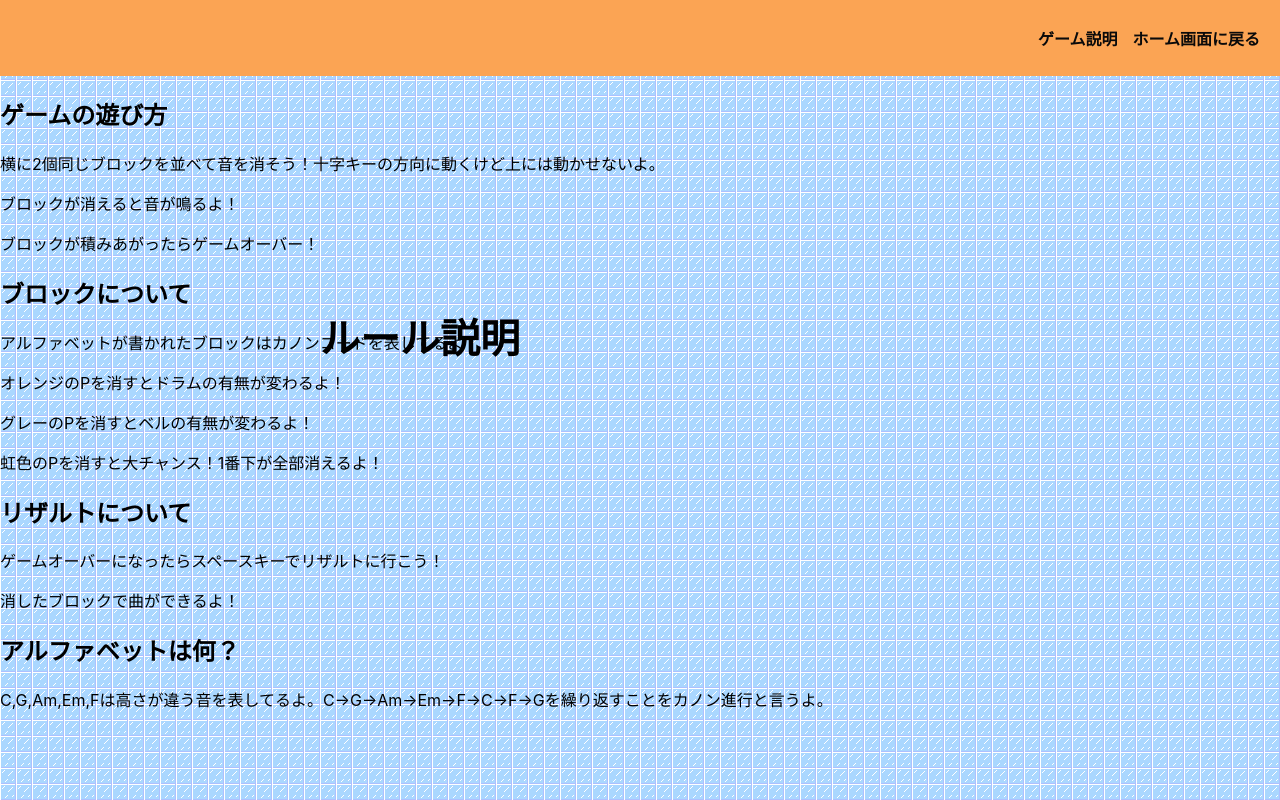
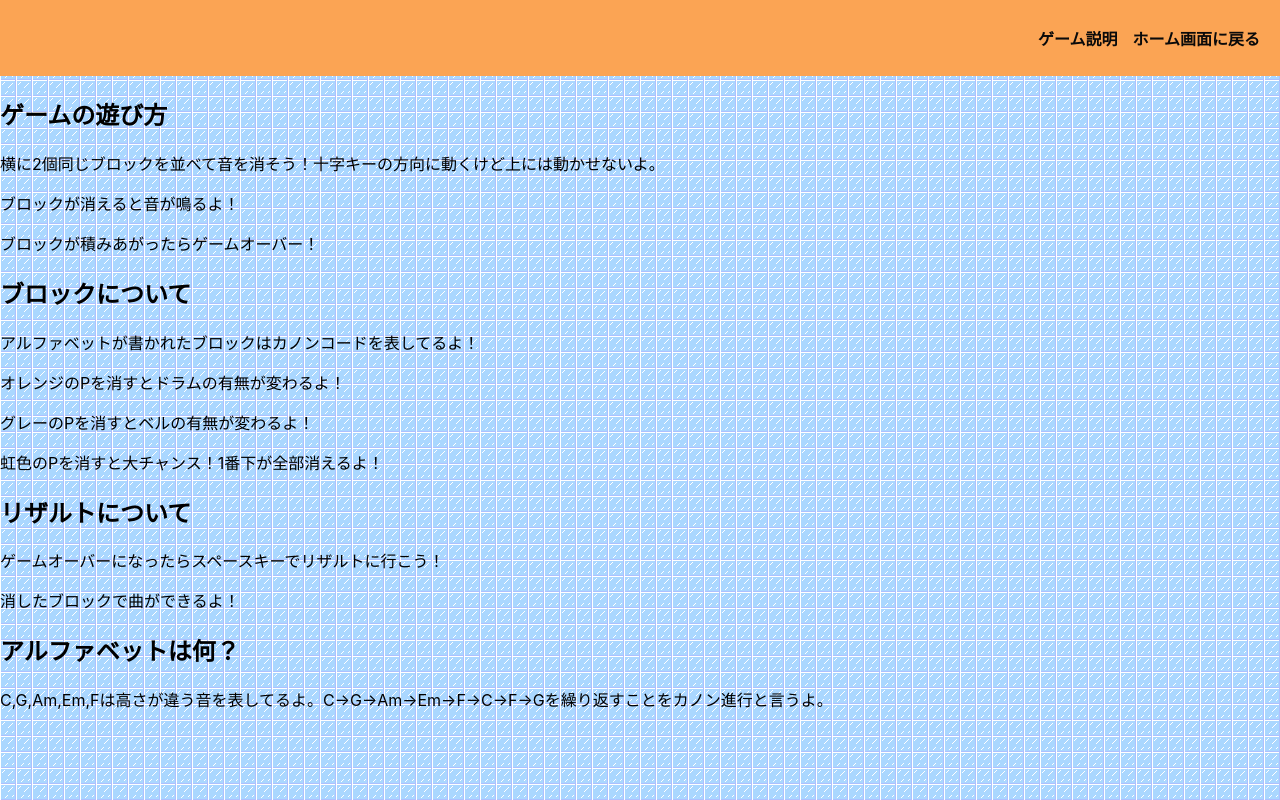
Before and after one commit to jack-app/Ideason2024_teamD, a React (Create React App) app in the folder front/: page /rules in a window 1280 px wide. Built offline with nearby package versions, Linux system fonts and the light colour scheme.

Commit message:
重なっているテキストを削除

```diff
--- a/front/src/content/rules.js
+++ b/front/src/content/rules.js
@@ -8,9 +8,7 @@ function Home() {
   return (
     <div>
       <Header />
-      <div className='box'>
-       <h1 className='text'>ルール説明</h1>
-      </div>
+      <div className="rules">
       <h2>ゲームの遊び方</h2>
       <p>横に2個同じブロックを並べて音を消そう！十字キーの方向に動くけど上には動かせないよ。</p>
       <p>ブロックが消えると音が鳴るよ！</p>
@@ -25,6 +23,7 @@ function Home() {
       <p>消したブロックで曲ができるよ！</p>
       <h2>アルファベットは何？</h2>
       <p>C,G,Am,Em,Fは高さが違う音を表してるよ。C→G→Am→Em→F→C→F→Gを繰り返すことをカノン進行と言うよ。</p>
+      </div>
     </div>
   );
 }
```
